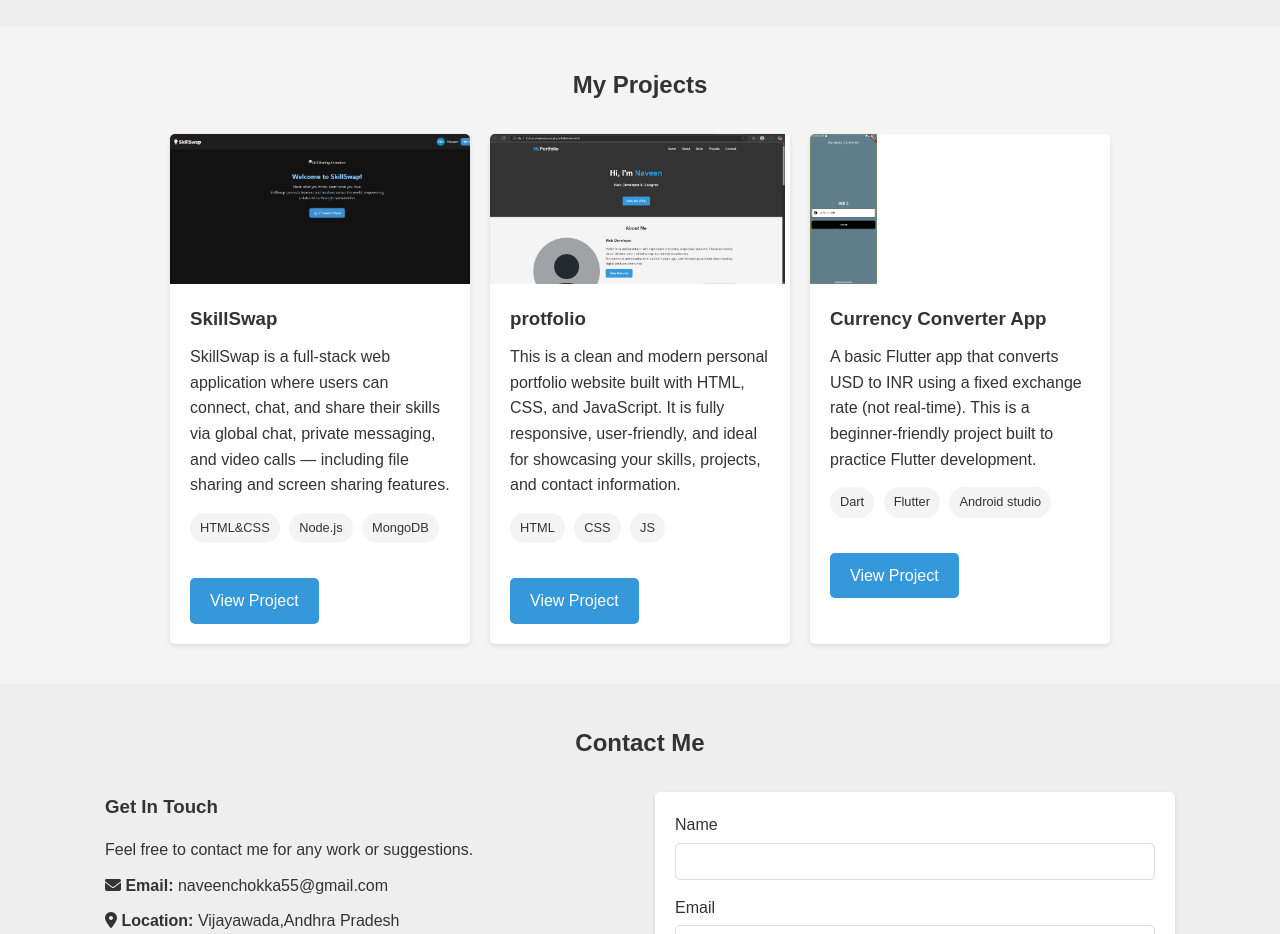
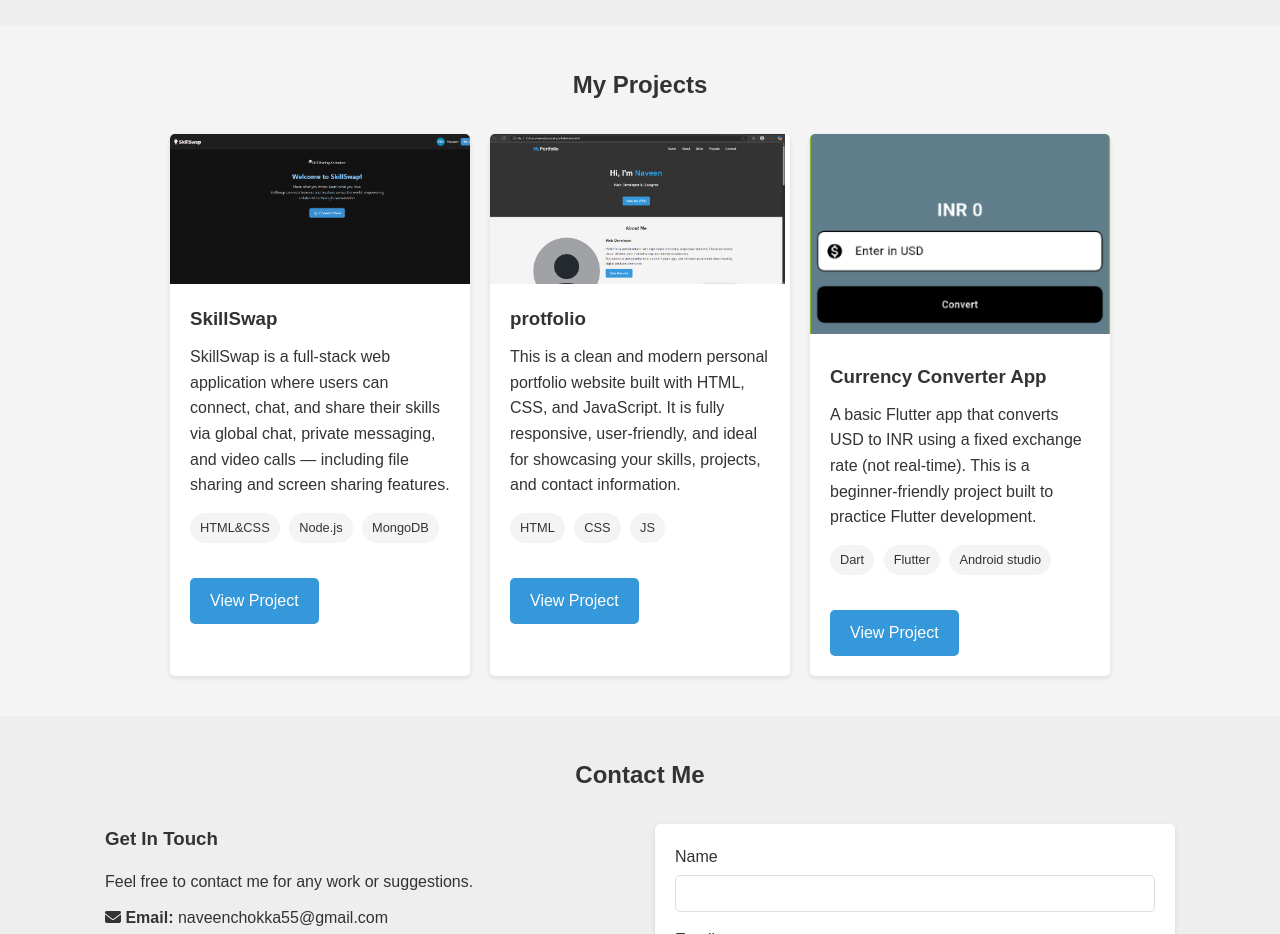
Before and after one commit to Naveench8486/portfolio, a plain HTML site: page index.html in a window 1280 px wide. Shown: the part 1160-2094 px from the top of the page. Drawn offline with Linux system fonts and the light colour scheme.

Commit message:
Update index.html

```diff
--- a/index.html
+++ b/index.html
@@ -120,7 +120,7 @@
                     </div>
                 </div>
                 <div class="project-card">
-                    <img src="assets/app-ui.png" class="project-img" />
+                    <img src="assets/app-ui.png" class="project-img-modern" />
                     <div class="project-info">
                         <h3>Currency Converter App</h3>
                         <p>A basic Flutter app that converts USD to INR using a fixed exchange rate (not real-time). This is a beginner-friendly project built to practice Flutter development.</p>
```
